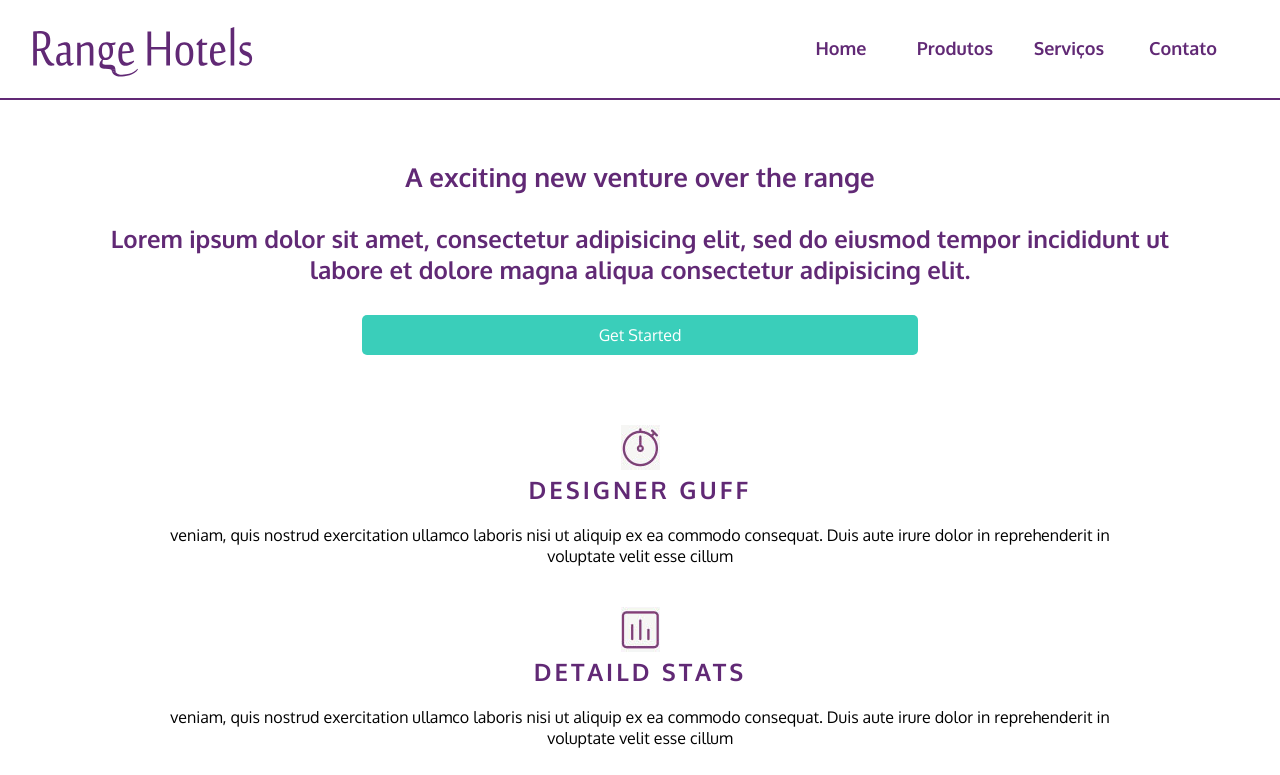
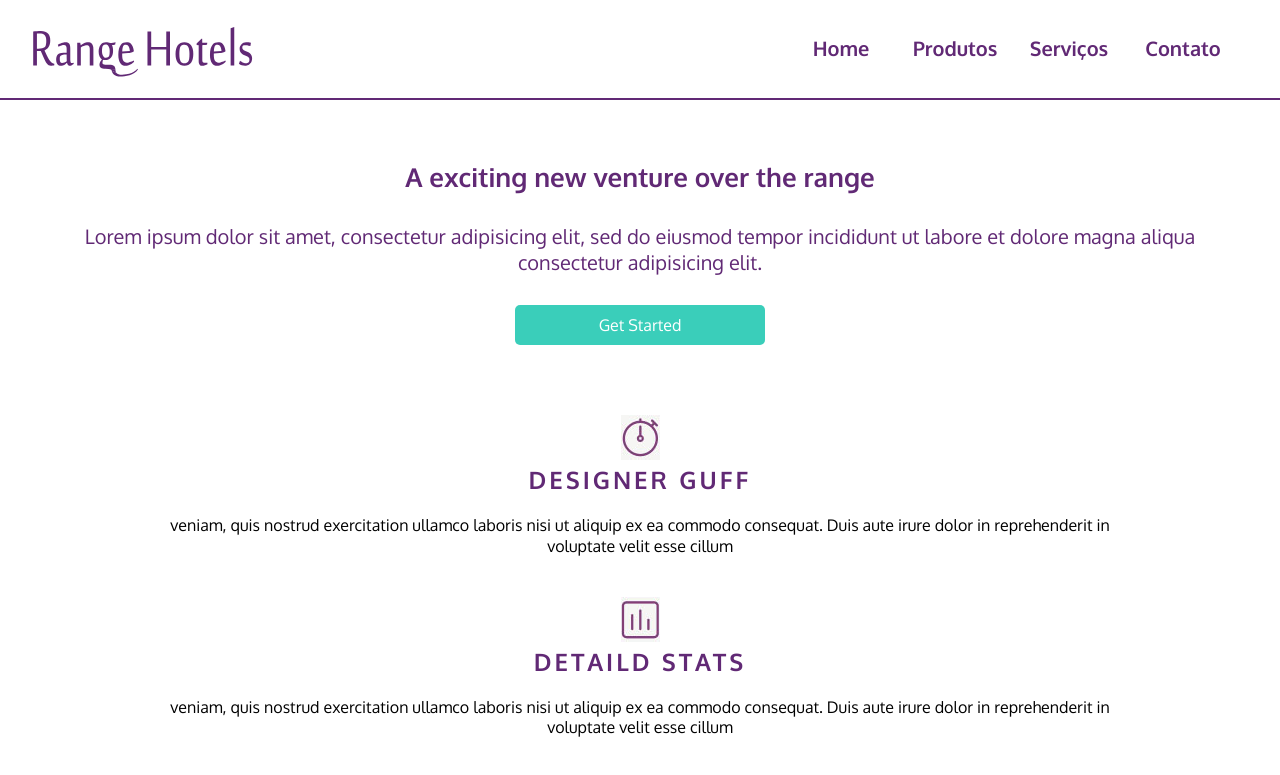
Before and after one commit to rafael2903/teste_site, a plain HTML site: page index.html in a window 1280 px wide. Shown: the top 775 px of the page. Drawn offline with Linux system fonts and the light colour scheme.

Commit message:
Add files via upload

```diff
--- a/css/style.css
+++ b/css/style.css
@@ -33,7 +33,12 @@ header {
     text-decoration: none;
     text-align: center;
     display: block;
+    max-width: 250px;
 
+}
+
+.button:hover{
+    background-color: rgb(64, 221, 200);
 }
 
 @media screen and (min-width: 300px) {
@@ -156,6 +161,8 @@ header {
         color: #612975;
         line-height: 1.3;
         margin: 30px 0;
+        font-weight: normal;
+        font-size: 20px;
     }
     .first a {
         margin: auto;
@@ -213,6 +220,7 @@ header {
         background-color: #303d4c;
         padding: 5px;
     }
+
     footer h4 {
         padding: 15px;
         font-weight: bold;
@@ -251,7 +259,7 @@ header {
         display: inline-block;
     }
     .menu-item a{
-        font-size: 18px;
+        font-size: 20px;
         font-weight: bold;
         text-decoration: none;
         color: #612975;
```
